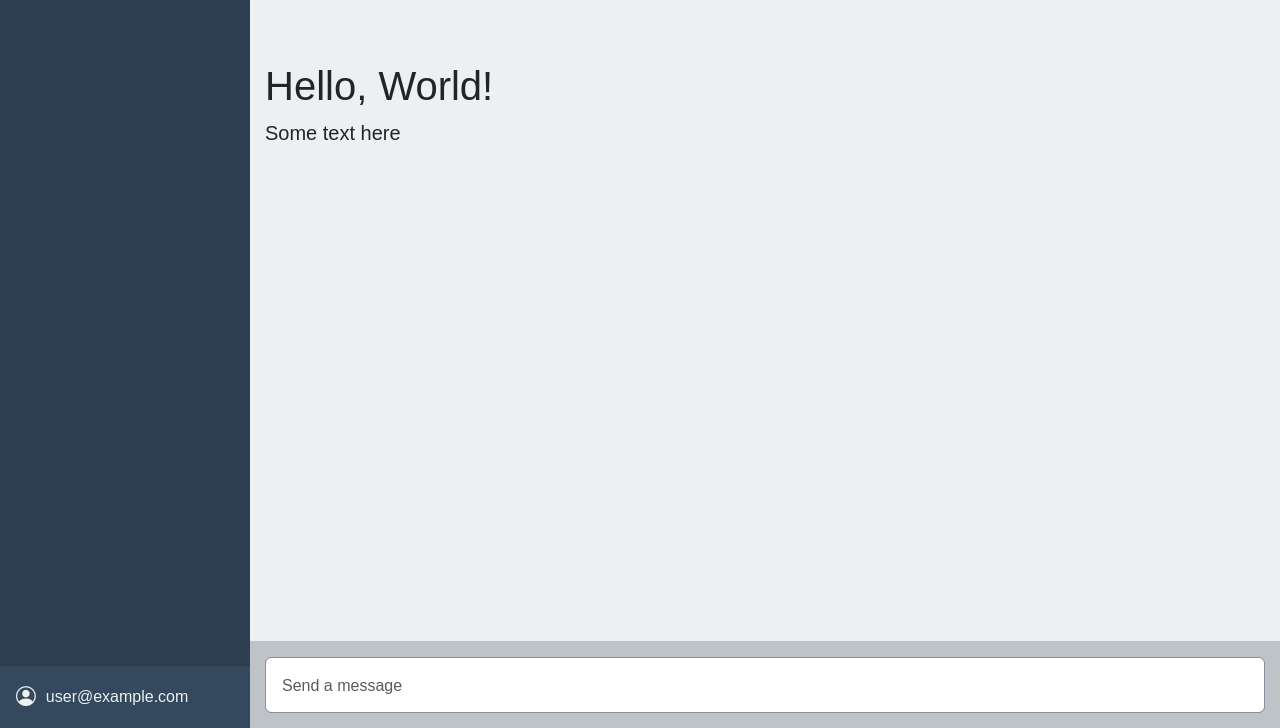
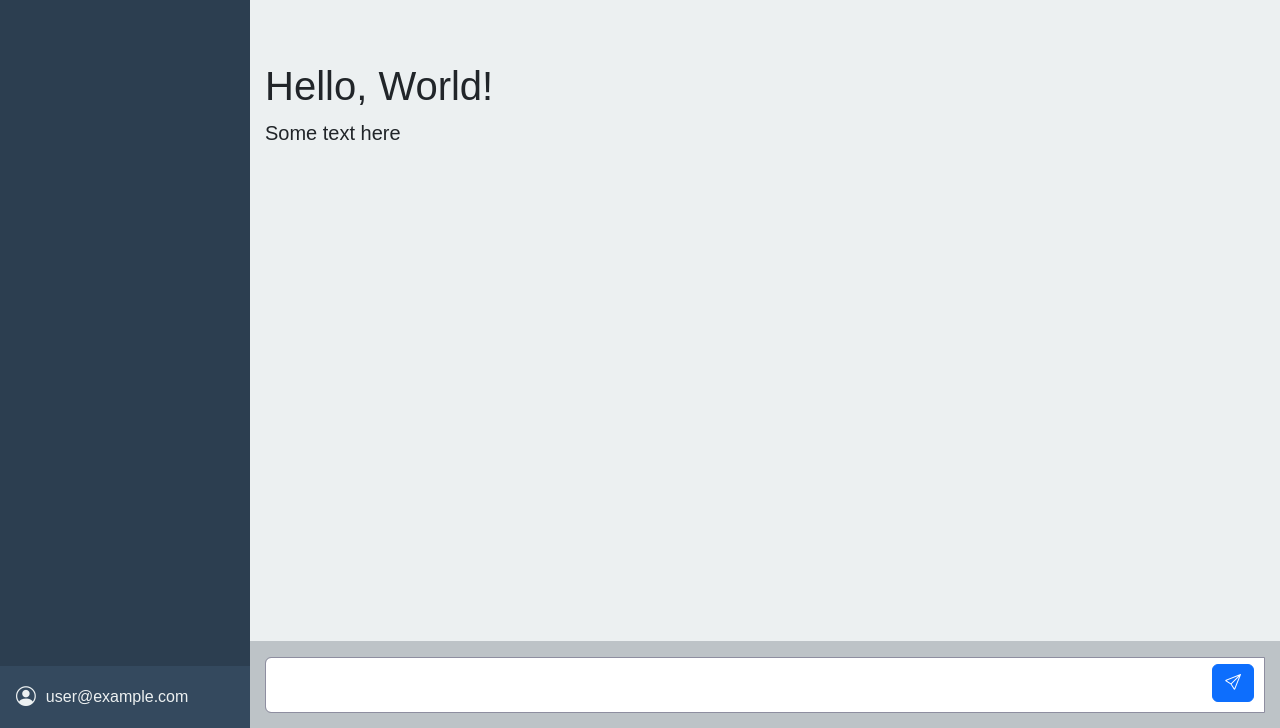
Before and after one commit to sergeyklay/promptly, a Flask app: page / in a window 1280 px wide. Shown: the part 72-800 px from the top of the page. Run offline with Flask 3, Linux system fonts and the light colour scheme; some libraries are stand-ins or nearby versions.

Commit message:
Rework textarea UI

```diff
--- a/promptly/static/css/main.css
+++ b/promptly/static/css/main.css
@@ -160,15 +160,38 @@ textarea:focus {
 #chat-input {
   padding: 15px;
   background-color: #bdc3c7;
+  position: relative;
+}
+
+.input-group {
+  display: flex;
+  width: 100%;
+}
+
+.input-wrapper {
+  position: relative;
+  width: 100%;
 }
 
 #prompt-textarea {
+  flex-grow: 1;
+  border-top-right-radius: 0;
+  border-bottom-right-radius: 0;
+
   max-height: 200px;
   height: 56px;
   overflow-y: hidden;
+
+  padding-right: 50px;
 }
 
-footer > .form-control {
+.input-group-append {
+  position: absolute;
+  right: 11px;
+  bottom: 11px;
+}
+
+.input-wrapper > .form-control {
   appearance: none;
   border-color: #8e8ea0;
   resize: none;
@@ -181,3 +204,7 @@ footer > .form-control {
   white-space: pre-wrap;
   word-wrap: break-word;
 }
+
+#send-btn {
+  z-index: 10;
+}
--- a/promptly/templates/layout/footer.html
+++ b/promptly/templates/layout/footer.html
@@ -1,6 +1,14 @@
+<div class="input-group">
+  <div class="input-wrapper">
     <textarea id="prompt-textarea"
               class="form-control"
               tabindex="0"
               placeholder="Send a message"
               rows="1">
     </textarea>
+    <div class="input-group-append">
+      <button id="send-btn" type="button" class="btn btn-primary">
+        <i class="bi bi-send"></i>
+      </button>
+    </div>
+  </div>
```
Lines whose indentation alone changed are shown as unchanged.
